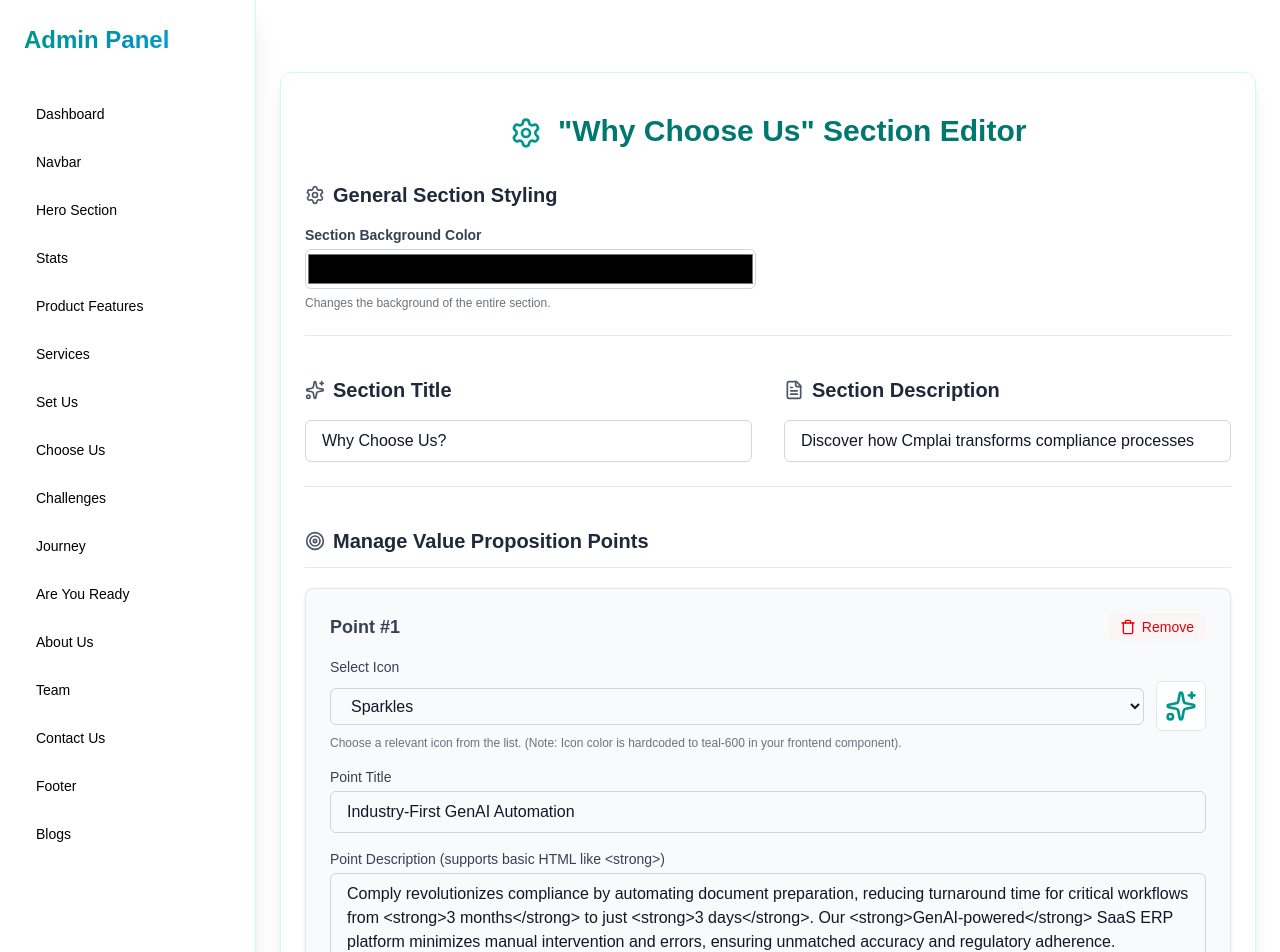
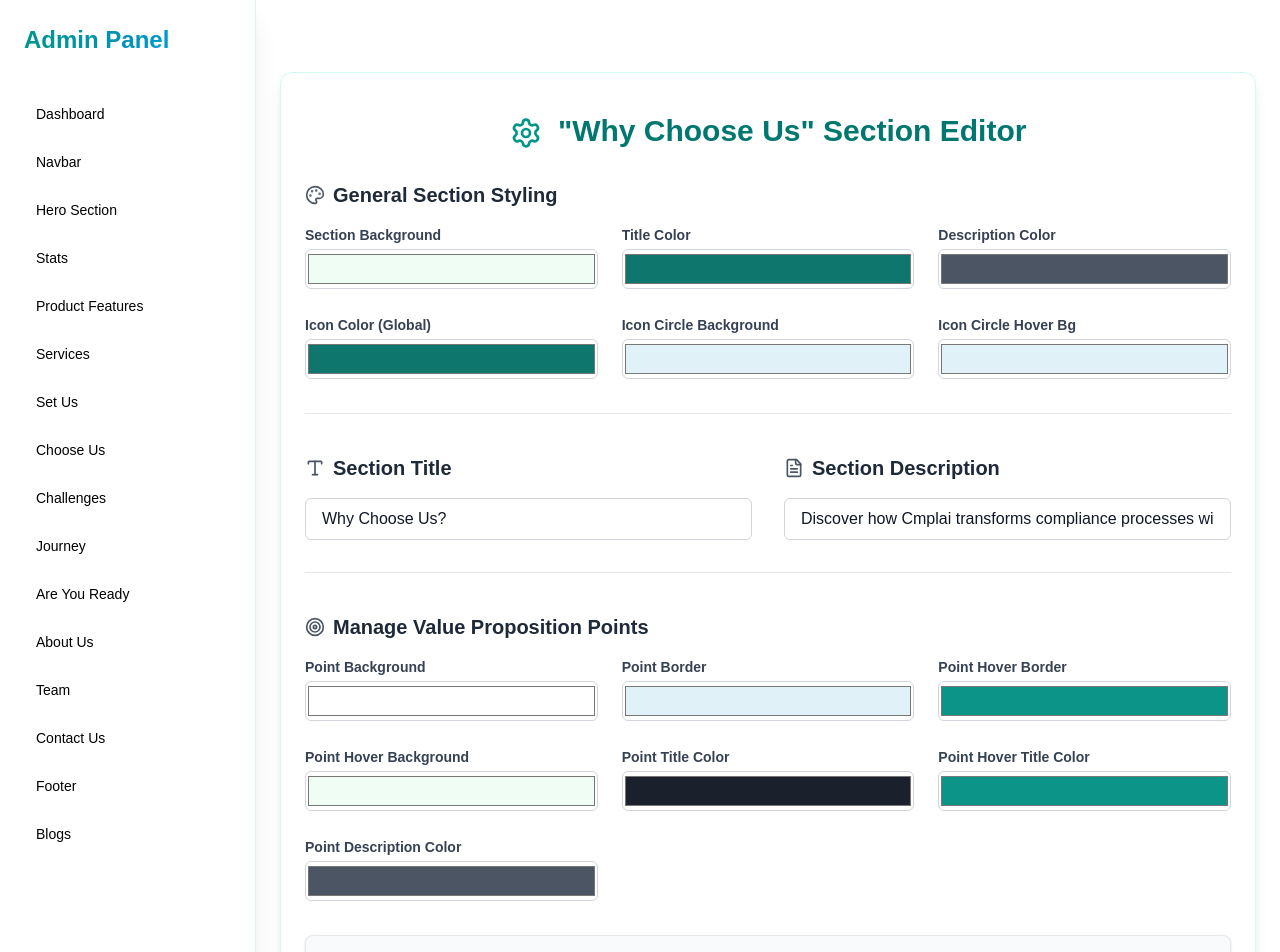
Before and after one commit to Narsimha1729/cmplai-adv, a Next.js app: page /admin/chooseus in a window 1280 px wide. Shown: the top 952 px of the page. Built offline with nearby package versions, Linux system fonts and the light colour scheme.

Commit message:
Finished

```diff
--- a/app/admin/chooseus/page.jsx
+++ b/app/admin/chooseus/page.jsx
@@ -1,52 +1,62 @@
 // app/admin/chooseus/page.jsx
 'use client';
 
-import { useState, createElement } from 'react'; // Import createElement for dynamic JSX creation
+import { useState, createElement } from 'react';
 import {
   Plus,
   Trash,
   Sparkles,
   Target,
   Globe2,
-  // Add other Lucide icons if you want to offer more choices in the editor's icon selector
-  Lightbulb,
-  ShieldCheck,
-  Rocket,
-  Settings, // For general section settings icon
-  Monitor,  // For live preview section icon
-  FileText, // For section description icon
+  // Add all Lucide icons here that you want to offer in the editor's icon selector.
+  // This list should be comprehensive to give the user choices.
+  Lightbulb, ShieldCheck, Rocket, Wrench, Gauge, Briefcase, Layers, Zap, Star, Award, Bell,
+  CheckCircle, Cpu, Feather, GitPullRequest, Heart, Key, Leaf, Megaphone, Network, Palette,
+  PieChart, RefreshCw, Search, Server, Settings, Sliders, Smartphone, Sunrise, ThumbsUp,
+  TrendingUp, Umbrella, Users, Waves, ZapOff,
+  FileText, // For section description icon in editor
+  Monitor,  // For live preview section icon in editor
+  Palette as ColorPalette, // Alias for clarity if using Palette elsewhere
+  Type, // For font/text settings
 } from 'lucide-react';
 
 // IMPORTANT: Ensure this import path is correct relative to app/admin/chooseus/page.jsx
-// It needs to go up 3 levels to reach the root, then down into 'components'.
+// It needs to go up 3 levels from app/admin/chooseus to the root, then into 'components'.
 import Chooseus from '../../../components/Chooseus';
 
 // Map icon names (strings) to actual Lucide React components
-// Only include icons here that you want the user to be able to select in the editor.
-// These should correspond to the icons imported above.
+// This object must contain ALL icons that you want the user to be able to select in the editor.
+// Ensure this list is consistent with the one in components/Chooseus.jsx for proper rendering.
 const iconComponents = {
-  Sparkles,
-  Target,
-  Globe2,
-  Lightbulb,
-  ShieldCheck,
-  Rocket,
-  // Add more icons here if you desire more options in the editor's dropdown
+  Sparkles, Target, Globe2, Lightbulb, ShieldCheck, Rocket, Wrench, Gauge, Briefcase, Layers, Zap, Star, Award, Bell,
+  CheckCircle, Cpu, Feather, GitPullRequest, Heart, Key, Leaf, Megaphone, Network, Palette,
+  PieChart, RefreshCw, Search, Server, Settings, Sliders, Smartphone, Sunrise, ThumbsUp,
+  TrendingUp, Umbrella, Users, Waves, ZapOff,
 };
 
-export default function ChooseUsEditorPage() { // Renamed to clearly denote it's a page component
+export default function ChooseUsEditorPage() {
   const [form, setForm] = useState({
-    // These properties directly map to the text content that your Chooseus.jsx uses
     sectionTitle: 'Why Choose Us?',
-    sectionDesc: 'Discover how Cmplai transforms compliance processes',
+    sectionDesc: 'Discover how Cmplai transforms compliance processes with innovation and expertise.',
+    // Dynamic styling options that Chooseus.jsx will now accept as props
+    sectionBgColor: '#f0fdf4', // Corresponds to Tailwind bg-teal-50 for default section background
+    titleColor: '#0f766e',     // Corresponds to Tailwind text-teal-600
+    descColor: '#4b5563',      // Corresponds to Tailwind text-gray-600
+    iconColor: '#0f766e',      // Global icon color, also text-teal-600
+    pointBgColor: '#ffffff',   // Corresponds to Tailwind bg-white for individual points
+    pointBorderColor: '#e0f2f7', // Default border color (e.g., teal-100 or transparent)
+    pointHoverBorderColor: '#0d9488', // Corresponds to Tailwind hover:border-teal-500
+    pointHoverBgColor: '#f0fdf4',     // Corresponds to Tailwind hover:bg-teal-50
+    pointTitleColor: '#1a202c',       // Corresponds to Tailwind text-gray-900
+    pointHoverTitleColor: '#0d9488',  // Corresponds to Tailwind group-hover:text-teal-600
+    pointDescColor: '#4b5563',        // Corresponds to Tailwind text-gray-600
+    iconBaseBgColor: '#e0f2f7',        // Corresponds to Tailwind bg-teal-50 for icon circle
+    iconHoverBgColor: '#e0f2f7',      // Corresponds to Tailwind group-hover:bg-teal-100 for icon circle hover
 
-    // Points array: Stores string icon names for editor control.
-    // The frontend Chooseus.jsx currently expects JSX elements for icons,
-    // so we'll transform this for the live preview.
     points: [
       {
-        id: `point-${Date.now()}-1`, // Unique ID for each point (good for React keys)
-        icon: 'Sparkles', // Stores the string name of the Lucide icon
+        id: `point-${Date.now()}-1`, // Unique ID for each point (important for React keys)
+        icon: 'Sparkles', // Stored as a string name for editor control
         title: 'Industry-First GenAI Automation',
         desc: 'Comply revolutionizes compliance by automating document preparation, reducing turnaround time for critical workflows from <strong>3 months</strong> to just <strong>3 days</strong>. Our <strong>GenAI-powered</strong> SaaS ERP platform minimizes manual intervention and errors, ensuring unmatched accuracy and regulatory adherence.',
       },
@@ -63,14 +73,6 @@ export default function ChooseUsEditorPage() { // Renamed to clearly denote it's
         desc: 'We reduce <strong>repetitive manual tasks</strong>, allowing your teams to focus on <strong>high-value work</strong> like innovation and quality enhancement, leading to better resource allocation and job satisfaction.',
       },
     ],
-
-    // IMPORTANT: These are NOT currently used as props in your provided Chooseus.jsx.
-    // They are included here in the editor's state as a placeholder if you wish
-    // to make these styles dynamic in your Chooseus.jsx later.
-    // For now, they primarily serve to visually guide the editor's own background/text colors.
-    sectionBgColor: '#ffffff', // Reflects bg-white from your Chooseus.jsx
-    titleColor: '#0f766e',     // Reflects text-teal-600 from your Chooseus.jsx
-    descColor: '#4b5563',      // Reflects text-gray-600 from your Chooseus.jsx
   });
 
   // Reusable Tailwind CSS classes for consistent input styling
@@ -78,9 +80,9 @@ export default function ChooseUsEditorPage() { // Renamed to clearly denote it's
   const commonTextareaClasses = "w-full border border-gray-300 px-4 py-2 rounded-md text-gray-900 resize-y focus:ring-teal-500 focus:border-teal-500 placeholder-gray-400";
   const commonSelectClasses = "w-full border border-gray-300 px-4 py-2 rounded-md text-gray-900 focus:ring-teal-500 focus:border-teal-500";
   const commonColorInputClasses = "h-10 w-full rounded-md border border-gray-300 cursor-pointer";
+  const sectionHeaderClasses = "text-xl font-bold text-gray-800 mb-4 flex items-center gap-2";
 
-
-  // Handles changes for top-level form fields (e.g., sectionTitle, sectionDesc, bgColor)
+  // Handles changes for top-level form fields (e.g., sectionTitle, sectionDesc, colors)
   const handleChange = (field, value) => {
     setForm((prevForm) => ({ ...prevForm, [field]: value }));
   };
@@ -95,7 +97,7 @@ export default function ChooseUsEditorPage() { // Renamed to clearly denote it's
 
   // Removes a 'point' item by its unique ID
   const removePoint = (id) => {
-    if (window.confirm('Are you sure you want to remove this point?')) { // Using window.confirm for simplicity in demo
+    if (window.confirm('Are you sure you want to remove this point?')) {
       const updatedPoints = form.points.filter((point) => point.id !== id);
       setForm((prevForm) => ({ ...prevForm, points: updatedPoints }));
     }
@@ -121,30 +123,24 @@ export default function ChooseUsEditorPage() { // Renamed to clearly denote it's
   const handleSubmit = (e) => {
     e.preventDefault();
     console.log('Saved Choose Us section data:', form);
-    alert('✅ "Why Choose Us" section saved (demo only)'); // Using alert for simplicity in demo
+    alert('✅ "Why Choose Us" section saved (demo only)'); // Simple alert for demo purposes
+    // In a real application, you would send 'form' data to a backend API here.
   };
 
-  // PREPARE CONFIG FOR LIVE PREVIEW:
-  // Your Chooseus.jsx component expects `point.icon` to be a JSX element,
-  // but our editor's state `form.points[].icon` stores a string name.
-  // We need to transform the data for the preview.
+  // Prepare the configuration object to pass to the Chooseus frontend component.
+  // The frontend component expects JSX elements for icons, so we transform the string names.
   const previewConfig = {
-    sectionTitle: form.sectionTitle,
-    sectionDesc: form.sectionDesc,
-    // Transform points to match the Chooseus.jsx's expected icon format
+    ...form, // Pass all form properties directly
     points: form.points.map(p => {
       const Icon = iconComponents[p.icon]; // Get the Lucide component based on string name
       return {
         ...p,
-        // Recreate the JSX element with the class names expected by your Chooseus.jsx
-        icon: Icon ? createElement(Icon, { className: "w-6 h-6 text-teal-600" }) : null,
+        // Recreate the JSX element for the icon.
+        // The classNames here are just for the editor's internal logic;
+        // the Chooseus component will apply its own styles based on passed props.
+        icon: Icon ? createElement(Icon) : null,
       };
     }),
-    // Pass other relevant simple style properties (if Chooseus.jsx was dynamic for them)
-    // For now, Chooseus.jsx's colors are hardcoded, but if you change it, this would send them.
-    titleColor: form.titleColor,
-    descColor: form.descColor,
-    bgColor: form.bgColor,
   };
 
 
@@ -155,51 +151,92 @@ export default function ChooseUsEditorPage() { // Renamed to clearly denote it's
       </h2>
 
       <form onSubmit={handleSubmit} className="space-y-10">
-        {/* --- Section General Settings --- */}
-        {/* Note: Based on your Chooseus.jsx, only the background color is explicitly dynamic.
-            Other colors like title/desc/icon colors are hardcoded in Chooseus.jsx.
-            If you want them editable, you need to modify Chooseus.jsx to accept them as props.
-        */}
-        <div className="pb-6 border-b border-gray-200">
-          <h3 className="text-xl font-bold text-gray-800 mb-4 flex items-center gap-2">
-            <Settings className="w-5 h-5 text-gray-600" /> General Section Styling
+        {/* --- General Section Settings --- */}
+        <div className="pb-8 border-b border-gray-200">
+          <h3 className={sectionHeaderClasses}>
+            <ColorPalette className="w-5 h-5 text-gray-600" /> General Section Styling
           </h3>
-          <div className="grid grid-cols-1 md:grid-cols-2 gap-6">
+          <div className="grid grid-cols-1 sm:grid-cols-2 lg:grid-cols-3 gap-6">
             {/* Section Background Color */}
             <div>
-              <label htmlFor="bgColor" className="block text-sm font-semibold text-gray-700 mb-1">Section Background Color</label>
+              <label htmlFor="sectionBgColor" className="block text-sm font-semibold text-gray-700 mb-1">Section Background</label>
               <input
-                id="bgColor"
+                id="sectionBgColor"
                 type="color"
-                value={form.bgColor}
-                onChange={(e) => handleChange('bgColor', e.target.value)}
+                value={form.sectionBgColor}
+                onChange={(e) => handleChange('sectionBgColor', e.target.value)}
                 className={commonColorInputClasses}
                 title="Choose Section Background Color"
               />
-              <p className="text-xs text-gray-500 mt-1">Changes the background of the entire section.</p>
             </div>
-            {/* If Chooseus.jsx was dynamic for other colors, their inputs would go here. */}
-            {/* Example if it became dynamic:
+            {/* Main Title Color */}
             <div>
-              <label htmlFor="globalIconColor" className="block text-sm font-semibold text-gray-700 mb-1">Global Icon Color</label>
+              <label htmlFor="titleColor" className="block text-sm font-semibold text-gray-700 mb-1">Title Color</label>
               <input
-                id="globalIconColor"
+                id="titleColor"
                 type="color"
-                value={form.globalIconColor}
-                onChange={(e) => handleChange('globalIconColor', e.target.value)}
+                value={form.titleColor}
+                onChange={(e) => handleChange('titleColor', e.target.value)}
                 className={commonColorInputClasses}
+                title="Choose Main Title Color"
               />
-              <p className="text-xs text-gray-500 mt-1">Note: Your frontend component currently hardcodes icon color to teal-600.</p>
             </div>
-            */}
+            {/* Main Description Color */}
+            <div>
+              <label htmlFor="descColor" className="block text-sm font-semibold text-gray-700 mb-1">Description Color</label>
+              <input
+                id="descColor"
+                type="color"
+                value={form.descColor}
+                onChange={(e) => handleChange('descColor', e.target.value)}
+                className={commonColorInputClasses}
+                title="Choose Main Description Color"
+              />
+            </div>
+            {/* Global Icon Color */}
+            <div>
+              <label htmlFor="iconColor" className="block text-sm font-semibold text-gray-700 mb-1">Icon Color (Global)</label>
+              <input
+                id="iconColor"
+                type="color"
+                value={form.iconColor}
+                onChange={(e) => handleChange('iconColor', e.target.value)}
+                className={commonColorInputClasses}
+                title="Choose Global Icon Color"
+              />
+            </div>
+            {/* Icon Circle Base Background Color */}
+            <div>
+              <label htmlFor="iconBaseBgColor" className="block text-sm font-semibold text-gray-700 mb-1">Icon Circle Background</label>
+              <input
+                id="iconBaseBgColor"
+                type="color"
+                value={form.iconBaseBgColor}
+                onChange={(e) => handleChange('iconBaseBgColor', e.target.value)}
+                className={commonColorInputClasses}
+                title="Choose Icon Circle Base Background Color"
+              />
+            </div>
+            {/* Icon Circle Hover Background Color */}
+            <div>
+              <label htmlFor="iconHoverBgColor" className="block text-sm font-semibold text-gray-700 mb-1">Icon Circle Hover Bg</label>
+              <input
+                id="iconHoverBgColor"
+                type="color"
+                value={form.iconHoverBgColor}
+                onChange={(e) => handleChange('iconHoverBgColor', e.target.value)}
+                className={commonColorInputClasses}
+                title="Choose Icon Circle Hover Background Color"
+              />
+            </div>
           </div>
         </div>
 
         {/* --- Section Title & Description Content --- */}
-        <div className="grid md:grid-cols-2 gap-8 pb-6 border-b border-gray-200">
+        <div className="grid md:grid-cols-2 gap-8 pb-8 border-b border-gray-200">
           <div>
-            <h3 className="text-xl font-bold text-gray-800 mb-4 flex items-center gap-2">
-              <Sparkles className="w-5 h-5 text-gray-600" /> Section Title
+            <h3 className={sectionHeaderClasses}>
+              <Type className="w-5 h-5 text-gray-600" /> Section Title
             </h3>
             <label htmlFor="sectionTitle" className="sr-only">Section Title Text</label>
             <input
@@ -210,11 +247,10 @@ export default function ChooseUsEditorPage() { // Renamed to clearly denote it's
               className={commonInputClasses}
               placeholder="e.g., Why Choose Cmplai?"
             />
-            {/* If your Chooseus.jsx accepted dynamic title colors/fonts, inputs would be here. */}
           </div>
 
           <div>
-            <h3 className="text-xl font-bold text-gray-800 mb-4 flex items-center gap-2">
+            <h3 className={sectionHeaderClasses}>
               <FileText className="w-5 h-5 text-gray-600" /> Section Description
             </h3>
             <label htmlFor="sectionDesc" className="sr-only">Section Subtitle / Description Text</label>
@@ -226,15 +262,95 @@ export default function ChooseUsEditorPage() { // Renamed to clearly denote it's
               className={commonInputClasses}
               placeholder="e.g., Our unique value proposition..."
             />
-            {/* If your Chooseus.jsx accepted dynamic description colors/fonts, inputs would be here. */}
           </div>
         </div>
 
         {/* --- Individual Value Proposition Points --- */}
         <div>
-          <h3 className="text-xl font-bold text-gray-800 mb-5 border-b pb-3 border-gray-200 flex items-center gap-2">
+          <h3 className={sectionHeaderClasses}>
             <Target className="w-5 h-5 text-gray-600" /> Manage Value Proposition Points
           </h3>
+          <div className="grid grid-cols-1 sm:grid-cols-2 lg:grid-cols-3 gap-6 mb-8">
+            {/* Point specific styling controls, applied globally to all points */}
+            <div>
+              <label htmlFor="pointBgColor" className="block text-sm font-semibold text-gray-700 mb-1">Point Background</label>
+              <input
+                id="pointBgColor"
+                type="color"
+                value={form.pointBgColor}
+                onChange={(e) => handleChange('pointBgColor', e.target.value)}
+                className={commonColorInputClasses}
+                title="Choose Point Background Color"
+              />
+            </div>
+            <div>
+              <label htmlFor="pointBorderColor" className="block text-sm font-semibold text-gray-700 mb-1">Point Border</label>
+              <input
+                id="pointBorderColor"
+                type="color"
+                value={form.pointBorderColor}
+                onChange={(e) => handleChange('pointBorderColor', e.target.value)}
+                className={commonColorInputClasses}
+                title="Choose Point Border Color"
+              />
+            </div>
+            <div>
+              <label htmlFor="pointHoverBorderColor" className="block text-sm font-semibold text-gray-700 mb-1">Point Hover Border</label>
+              <input
+                id="pointHoverBorderColor"
+                type="color"
+                value={form.pointHoverBorderColor}
+                onChange={(e) => handleChange('pointHoverBorderColor', e.target.value)}
+                className={commonColorInputClasses}
+                title="Choose Point Hover Border Color"
+              />
+            </div>
+            <div>
+              <label htmlFor="pointHoverBgColor" className="block text-sm font-semibold text-gray-700 mb-1">Point Hover Background</label>
+              <input
+                id="pointHoverBgColor"
+                type="color"
+                value={form.pointHoverBgColor}
+                onChange={(e) => handleChange('pointHoverBgColor', e.target.value)}
+                className={commonColorInputClasses}
+                title="Choose Point Hover Background Color"
+              />
+            </div>
+            <div>
+              <label htmlFor="pointTitleColor" className="block text-sm font-semibold text-gray-700 mb-1">Point Title Color</label>
+              <input
+                id="pointTitleColor"
+                type="color"
+                value={form.pointTitleColor}
+                onChange={(e) => handleChange('pointTitleColor', e.target.value)}
+                className={commonColorInputClasses}
+                title="Choose Point Title Color"
+              />
+            </div>
+            <div>
+              <label htmlFor="pointHoverTitleColor" className="block text-sm font-semibold text-gray-700 mb-1">Point Hover Title Color</label>
+              <input
+                id="pointHoverTitleColor"
+                type="color"
+                value={form.pointHoverTitleColor}
+                onChange={(e) => handleChange('pointHoverTitleColor', e.target.value)}
+                className={commonColorInputClasses}
+                title="Choose Point Hover Title Color"
+              />
+            </div>
+            <div>
+              <label htmlFor="pointDescColor" className="block text-sm font-semibold text-gray-700 mb-1">Point Description Color</label>
+              <input
+                id="pointDescColor"
+                type="color"
+                value={form.pointDescColor}
+                onChange={(e) => handleChange('pointDescColor', e.target.value)}
+                className={commonColorInputClasses}
+                title="Choose Point Description Color"
+              />
+            </div>
+          </div>
+
           {form.points.map((point, i) => {
             const IconComponent = iconComponents[point.icon]; // Get the actual Lucide component for editor's internal preview
             return (
@@ -272,6 +388,7 @@ export default function ChooseUsEditorPage() { // Renamed to clearly denote it's
                       className={commonSelectClasses}
                       aria-label="Select icon for this point"
                     >
+                      {/* Populate dropdown with all available icon names */}
                       {Object.keys(iconComponents).map((iconName) => (
                         <option key={iconName} value={iconName}>
                           {iconName}
@@ -281,13 +398,13 @@ export default function ChooseUsEditorPage() { // Renamed to clearly denote it's
                     {/* Live preview of the selected icon within the editor itself */}
                     {IconComponent && (
                       <div className="p-2 border border-gray-200 rounded-md bg-white flex items-center justify-center">
-                        {/* The icon in the editor preview uses the specific color from your Chooseus.jsx */}
-                        <IconComponent className="w-8 h-8 text-teal-600" aria-hidden="true" />
+                        {/* Use the current global icon color for the editor's preview */}
+                        <IconComponent className="w-8 h-8" style={{ color: form.iconColor }} aria-hidden="true" />
                       </div>
                     )}
                   </div>
                   <p className="text-xs text-gray-500 mt-1">
-                    Choose a relevant icon from the list. (Note: Icon color is hardcoded to teal-600 in your frontend component).
+                    Choose a relevant icon from the list.
                   </p>
                 </div>
 
@@ -339,22 +456,18 @@ export default function ChooseUsEditorPage() { // Renamed to clearly denote it's
           </button>
         </div>
 
-        {/* Live Preview Section */}
+        {/* --- Live Preview Section --- */}
         <div className="pt-8 border-t border-gray-200">
-          <h3 className="text-xl font-bold text-gray-800 mb-5 flex items-center gap-2">
+          <h3 className={sectionHeaderClasses}>
             <Monitor className="w-5 h-5 text-gray-600" /> Live Preview
           </h3>
-          <div className="border border-dashed border-gray-300 rounded-lg p-4 bg-gray-50">
-            {/*
-              Pass the 'previewConfig' to the Chooseus component.
-              This config contains the transformed 'points' array where each icon is
-              a JSX element, matching what your Chooseus.jsx component expects.
-            */}
+          <div className="border border-dashed border-gray-300 rounded-lg p-4 bg-gray-50 overflow-hidden">
+            {/* The Chooseus component renders here, receiving the dynamic form data */}
             <Chooseus config={previewConfig} />
           </div>
         </div>
 
-        {/* Save Button */}
+        {/* --- Save Button --- */}
         <div className="text-right pt-8">
           <button
             type="submit"
```
